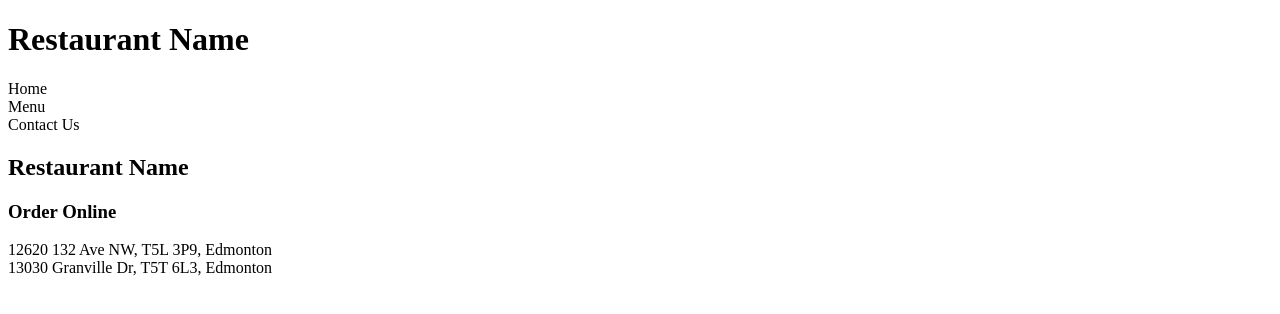
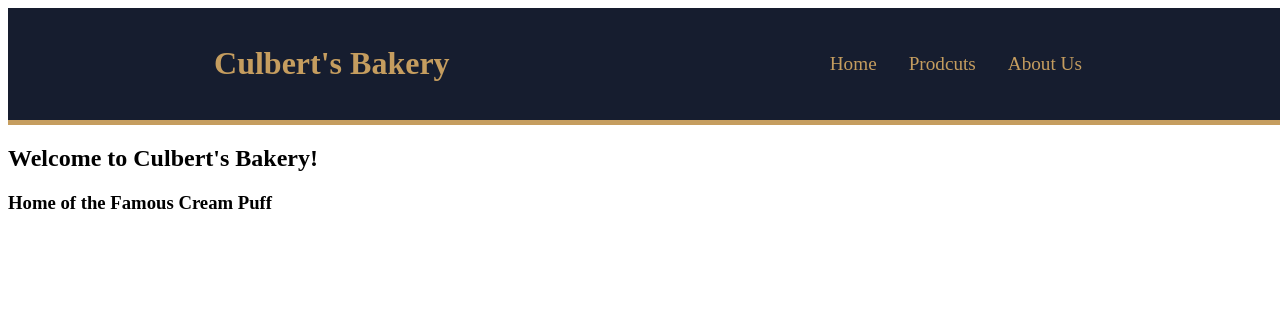
Before and after one commit to d-slezak/restaurantPage, a website built with webpack: page dist/index.html in a window 1280 px wide. Built offline with nearby package versions, Linux system fonts and the light colour scheme.

Commit message:
Add style for navbar

```diff
--- a/dist/index.html
+++ b/dist/index.html
@@ -4,28 +4,24 @@
     <meta charset="UTF-8">
     <meta http-equiv="X-UA-Compatible" content="IE=edge">
     <meta name="viewport" content="width=device-width, initial-scale=1.0">
-    <title>Restaurant Page</title>
+    <title>Culbert's Bakery</title>
     <script src="main.js" defer></script>
     <link rel="stylesheet" href="styles.css">
 </head>
 <body>
     <div id="content">
         <div id="header">
-            <h1 id='navLogo'>Restaurant Name</h1>
+            <h1 id='navLogo'>Culbert's Bakery</h1>
             <div id="navOptions">
                 <div class="navItem">Home</div>
-                <div class="navItem">Menu</div>
-                <div class="navItem">Contact Us</div>
+                <div class="navItem">Prodcuts</div>
+                <div class="navItem">About Us</div>
             </div>
         </div>
         <div id="homePage">
             <div class="callToAction">
-                <h2 id="homeLogo">Restaurant Name</h2>
-                <h3 id="orderOnline">Order Online</h3>
-                <div id="locations">
-                    <div class="location">12620 132 Ave NW, T5L 3P9, Edmonton</div>
-                    <div class="location">13030 Granville Dr, T5T 6L3, Edmonton</div>
-                </div>
+                <h2 id="homeLogo">Welcome to Culbert's Bakery!</h2>
+                <h3 id="orderOnline">Home of the Famous Cream Puff</h3>
             </div>
         </div>
     </div>
--- a/dist/styles.css
+++ b/dist/styles.css
@@ -0,0 +1,47 @@
+
+:root {
+    --background: #161d2f;
+    --lightBackground: #2d3a4d;
+    --gold: #c59d5f;
+    --white: #ffffff
+}
+
+#content {
+    margin: 0;
+    width: 100vw;
+    height: 100vh;
+}
+
+#header {
+    display: flex;
+    align-items: center;
+    justify-content: space-around;
+
+    padding: 1rem;
+
+    color: var(--gold);
+    background-color: var(--background);
+    border-bottom: var(--gold) solid;
+    border-width: thick;
+}
+
+#navOptions {
+    display: flex;
+    justify-content: center;
+    align-items: center;
+    gap: 2rem;
+
+    height: 100%;
+
+    font-size: larger;
+}
+
+.navItem {
+    height:100%
+
+}
+
+.navItem:hover{
+
+    border-bottom: var(--gold) solid;
+}
--- a/package.json
+++ b/package.json
@@ -1,7 +1,6 @@
 {
   "name": "restaurantpage",
   "version": "1.0.0",
-  "description": "",
   "main": "index.js",
   "scripts": {
     "test": "echo \"Error: no test specified\" && exit 1"
@@ -19,5 +18,6 @@
   "devDependencies": {
     "webpack": "^5.73.0",
     "webpack-cli": "^4.10.0"
-  }
+  },
+  "description": ""
 }
```
Also changed, not shown: 1 other file.
